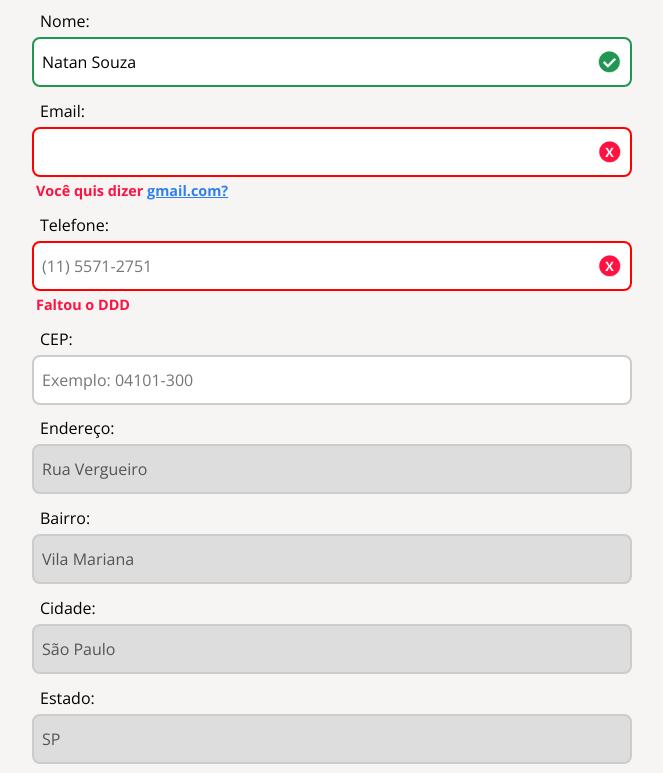
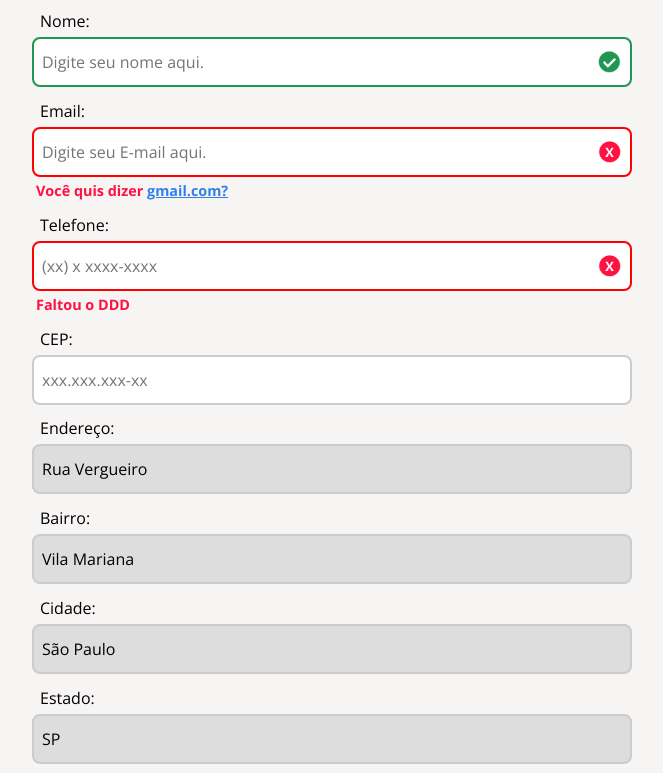
Before and after one commit to rafaelmcorrea/Apeperia, a plain HTML site: page index.html in a window 1280 px wide. Shown: the part 3145-3918 px from the top of the page, without its empty margins (308-971 px from the left). Drawn offline with nearby package versions, Linux system fonts and the light colour scheme.

Commit message:
Formulário acessível

```diff
--- a/index.html
+++ b/index.html
@@ -339,13 +339,13 @@
           </p>
 
           <div class="contatoCampo contatoCampo--sucesso">
-            <label>Nome: </label>
-            <input type="text" class="contatoCampo--validouFoi" value="Natan Souza" required>
+            <label for="nome">Nome: </label>
+            <input id="nome" type="text" class="contatoCampo--validouFoi" placeholder="Digite seu nome aqui." required>
           </div>
 
           <div class="contatoCampo contatoCampo--erro">
-            <label>Email: </label>
-            <input type="email" class="contatoCampo--validouErro" required>
+            <label for="email">Email: </label>
+            <input id="email" type="email" class="contatoCampo--validouErro" required placeholder="Digite seu E-mail aqui.">
             <span class="contatoCampo-msg contatoCampo-msg--erro">
               Você quis dizer <a href="#">gmail.com?</a>
             </span>
@@ -353,33 +353,33 @@
 
           <div class="contatoCampo contatoCampo--erro">
             <label>Telefone: </label>
-            <input type="text" class="contatoCampo--validouErro" placeholder="(11) 5571-2751">
+            <input type="text" class="contatoCampo--validouErro" placeholder="(xx) x xxxx-xxxx">
             <span class="contatoCampo-msg contatoCampo-msg--erro">Faltou o DDD</span>
           </div>
 
           <div class="contatoCampo">
             <label>CEP: </label>
-            <input type="text" maxlength="8" placeholder="Exemplo: 04101-300" required>
+            <input type="text" maxlength="8" required placeholder="xxx.xxx.xxx-xx">
           </div>
 
           <div class="contatoCampo">
             <label>Endereço: </label>
-            <input type="text" class="contatoCampo-campoDesabilitado" disabled value="Rua Vergueiro">
+            <input type="text" class="contatoCampo-campoDesabilitado" readonly value="Rua Vergueiro">
           </div>
 
           <div class="contatoCampo">
             <label>Bairro: </label>
-            <input type="text" class="contatoCampo-campoDesabilitado" disabled value="Vila Mariana">
+            <input type="text" class="contatoCampo-campoDesabilitado" readonly value="Vila Mariana">
           </div>
 
           <div class="contatoCampo">
             <label>Cidade: </label>
-            <input type="text" class="contatoCampo-campoDesabilitado" disabled value="São Paulo">
+            <input type="text" class="contatoCampo-campoDesabilitado" readonly value="São Paulo">
           </div>
 
           <div class="contatoCampo">
             <label>Estado: </label>
-            <input type="text" class="contatoCampo-campoDesabilitado" disabled value="SP">
+            <input type="text" class="contatoCampo-campoDesabilitado" readonly value="SP">
           </div>
 
           <div class="contatoCampo">
```
